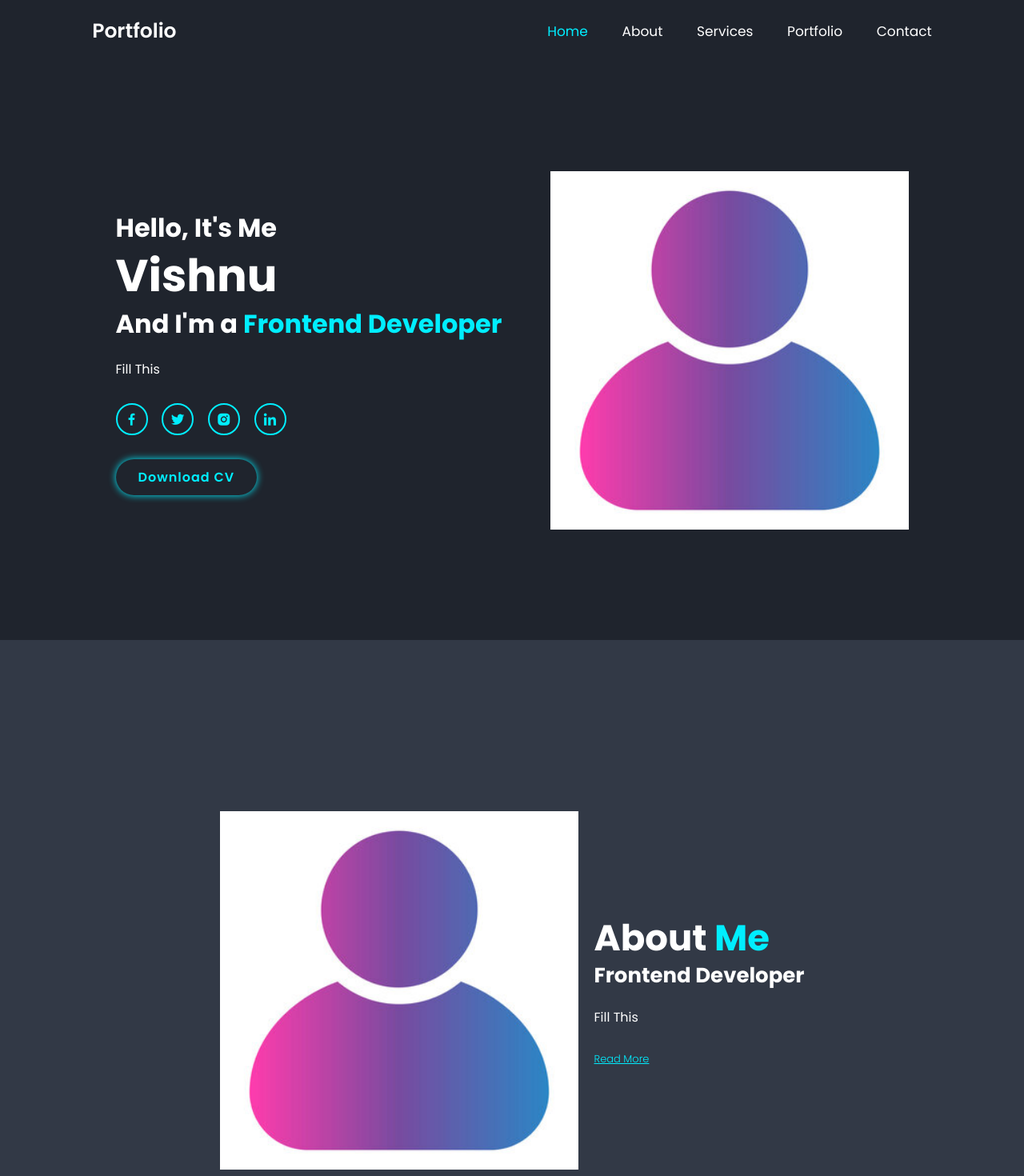
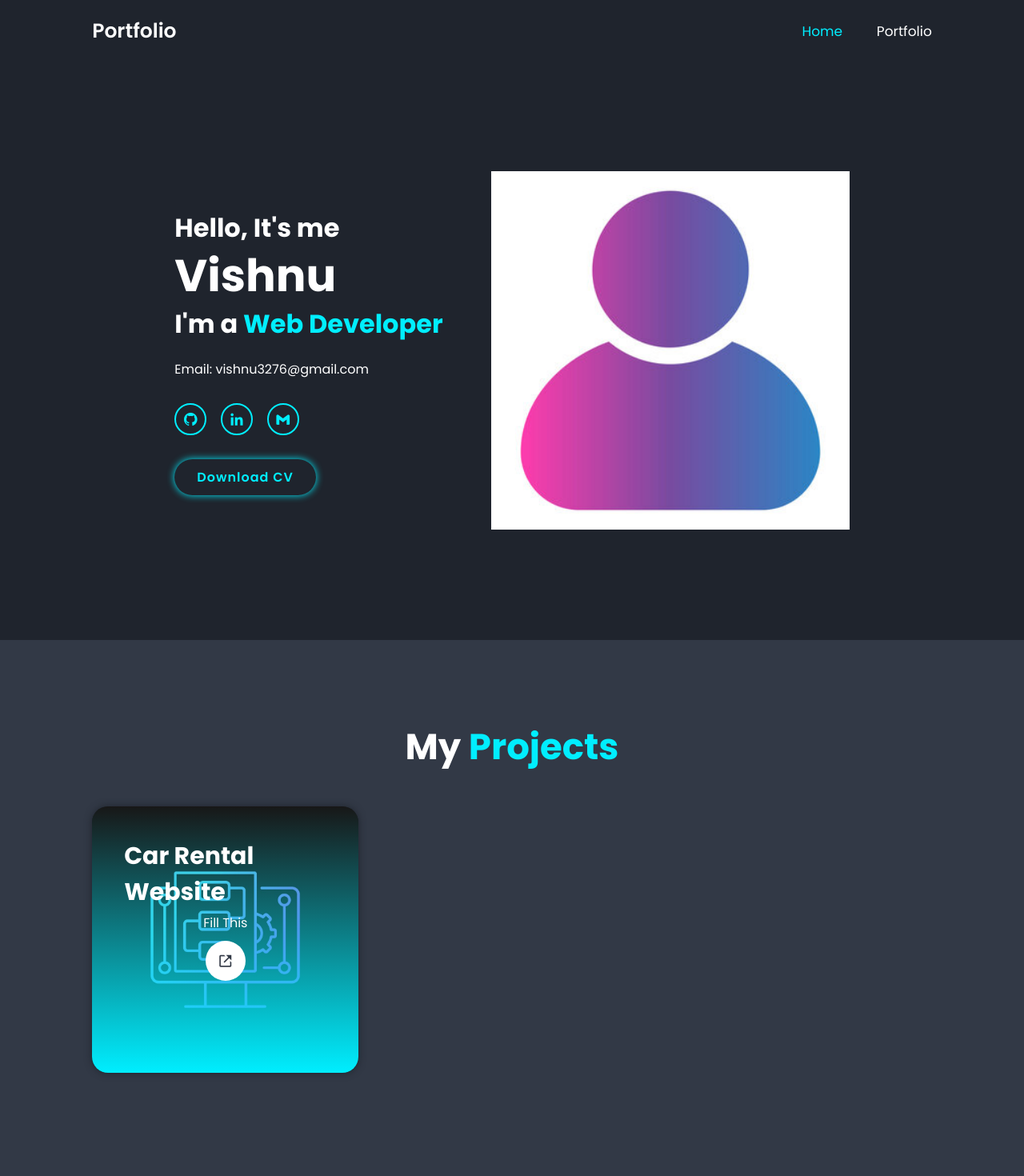
Before and after one commit to vishnuyvr/Portfolio-Website, a plain HTML site: page portfolio/index.html in a window 1280 px wide. Shown: the top 1470 px of the page at 80% size. Drawn offline with nearby package versions, Linux system fonts and the light colour scheme.

Commit message:
UI changes

```diff
--- a/portfolio/index.html
+++ b/portfolio/index.html
@@ -20,25 +20,27 @@
 
             <nav class="navbar">
                 <a href="#home" class="active">Home</a>
-                <a href="#about">About</a>
-                <a href="#services">Services</a>
+               <!-- <a href="#about">About</a>
+                <a href="#services">Services</a> -->
                 <a href="#portfolio">Portfolio</a>
-                <a href="#contact">Contact</a>
+               <!-- <a href="#contact">Contact</a> -->
             </nav>
         </header>
 
         <!-- home section design -->
         <section class="home" id="home">
             <div class="home-content">
-                <h3> Hello, It's Me</h3>
+                <h3> Hello, It's me</h3>
                 <h1>Vishnu</h1>
-                <h3>And I'm a <span>Frontend Developer</span></h3>
-                <p> Fill This </p>
+                <h3>I'm a <span>Web Developer</span></h3>
+                <p>Email: vishnu3276@gmail.com</p>
+               <!-- <a class="git_link">My Github link</a> -->
                 <div class="social-media">
-                    <a href="#"><i class='bx bxl-facebook'></i></a>
-                    <a href="#"><i class='bx bxl-twitter'></i></a>
-                    <a href="#"><i class='bx bxl-instagram-alt'></i></a>
-                    <a href="#"><i class='bx bxl-linkedin'></i></a>
+                    <a href="https://github.com/vishnuyvr?tab=repositories" target="_blank" title="Github"><i class='bx bxl-github'></i></a>
+                  <!--  <a href="#"><i class='bx bxl-twitter'></i></a>
+                    <a href="#"><i class='bx bxl-instagram-alt'></i></a> -->
+                    <a href="https://www.linkedin.com/in/vishnu-vardhan-reddy-y-1a4b23b9/" title="LinkedIn" target="_blank"><i class='bx bxl-linkedin'></i></a>
+                    <a href="mailto:vishnu3276@gmail.com" title="Gmail" target="_blank"><i class='bx bxl-gmail'></i></a>
                 </div>
                 <a href="#" class="btn">Download CV</a>
             </div>
@@ -48,7 +50,7 @@
         </section>
 
         <!-- about section design -->
-        <section class="about" id="about">
+       <!-- <section class="about" id="about">
             <div class="about-img">
                 <img src="profile_pic.jpeg">
             </div>
@@ -56,12 +58,13 @@
             <div class="about-content">
                 <h2 class="heading">About <span>Me</span></h2>
                 <h3>Frontend Developer</h3>
-                <p>Fill This</p>
-                <a href="#" class="r_more">Read More</a>
+                <p>Fill this</p>
+                <a href="#" class="r_more">Read More</a> <br>
+                <a href="https://github.com/vishnuyvr?tab=repositories" target="_blank" class="git_link">My Github link</a>
             </div>
         </section>
 
-        <!-- services section design -->
+         services section design
         <section class="services" id="services">
             <h2 class="heading"> My <span>Services</span></h2>
 
@@ -80,23 +83,23 @@
                     <a href="#" class="r_more">Read More</a>
                 </div>
             </div>
-        </section>
+        </section> -->
 
         <!-- portfolio section design -->
         <section class="portfolio" id="portfolio">
-            <h2 class="heading"> Latest <span>Projects</span></h2>
+            <h2 class="heading"> My <span>Projects</span></h2>
 
             <div class="portfolio-container">
                 <div class="portfolio-box">
                     <img src="project_image-2.jpeg">
                     <div class="portfolio-layer">
-                        <h4>Web Design</h4>
+                        <h4>Car Rental Website</h4>
                         <p> Fill This </p>
-                        <a href="#"><i class='bx bx-link-external'></i></a>
+                        <a href="https://vishnu-car-rental-app.vercel.app/home" target="_blank"><i class='bx bx-link-external'></i></a>
                     </div>
                 </div>
 
-                <div class="portfolio-box">
+                <!-- <div class="portfolio-box">
                     <img src="project_image-2.jpeg">
                     <div class="portfolio-layer">
                         <h4>AWS Project</h4>
@@ -115,8 +118,8 @@
                 </div>
             </div>
         </section>
-
-        <!-- contact section design -->
+    -->
+        <!-- contact section design
         <section class="contact" id="contact">
             <h2 class="heading"> Contact <span>Me!</span></h2>
 
@@ -132,6 +135,7 @@
                 <textarea name="" id="" cols="30" rows="10" placeholder="Your Message"></textarea>
                 <input type="submit" value="Send Message" class="btn">
             </form>
+            -->
         </section>
 
         <!-- footer design -->
--- a/portfolio/style.css
+++ b/portfolio/style.css
@@ -158,6 +158,14 @@ span {
     color: var(--main-color);
 }
 
+.git_link {
+    font-size: 2rem;
+    font-weight: 300;
+    text-decoration: underline;
+    color: var(--main-color);
+    margin-top: 10px;
+}
+
 .about {
     display: flex;
     justify-content: center;
@@ -231,6 +239,7 @@ span {
 
 .portfolio {
     background-color: var(--second-bg-color);
+
 }
 
 .portfolio h2 {
@@ -351,7 +360,7 @@ span {
     align-items: center;
     flex-wrap: wrap;
     padding: 2rem 9%;
-    background: var(--second-bg-color);
+    background: var(--bg-color);
 }
 
 .footer-text p {
```
Lines whose indentation alone changed are shown as unchanged.
